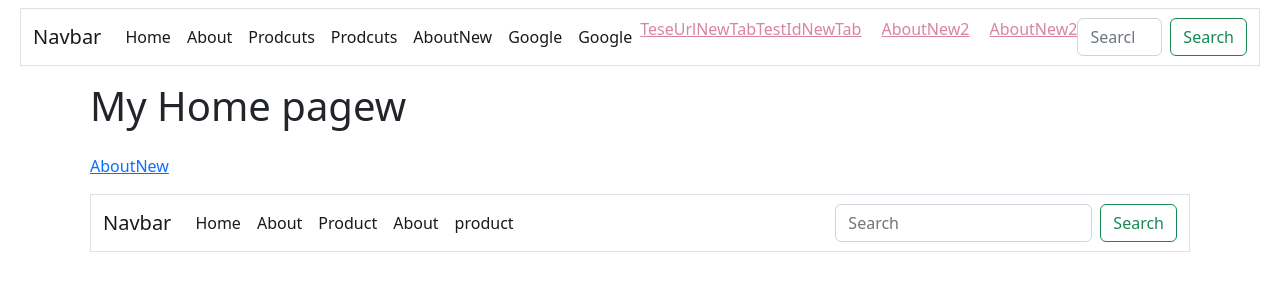
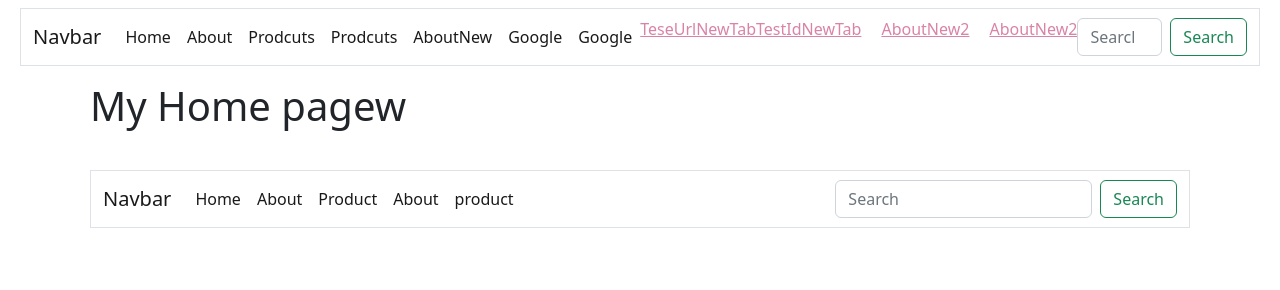
Before and after one commit to webbuildershopiana/myweb23080202, a plain HTML site: page index.html in a window 1280 px wide. Drawn offline with nearby package versions, Linux system fonts and the light colour scheme.

Commit message:
171d644f-7536-4f2c-b751-4f2e64a1766f

```diff
--- a/index.html
+++ b/index.html
@@ -125,11 +125,7 @@
    </div>
   </div>
   <div class="container">
-   <div id="i7evg" class="row p-2 row-cols-1 row-cols-sm-2 row-cols-md-1">
-    <div id="i6h8c" class="col">
-     <a new-tab target="_blank" url="" href="" link-type="url" id="ibuph">AboutNew</a>
-    </div>
-   </div>
+   <div id="i7evg" class="row p-2 row-cols-1 row-cols-sm-2 row-cols-md-1"></div>
   </div>
   <div class="container">
    <div class="row p-2 row-cols-1 row-cols-sm-2 row-cols-md-1">
@@ -144,7 +140,7 @@
         <ul class="navbar-nav me-auto mb-2 mb-lg-0">
          <li id="i89ppw" class="nav-item"><a aria-current="page" href="#" id="iinwes" class="nav-link active">Home</a></li>
          <li id="ivau3m" class="nav-item"><a new-tab page="page://3ojbql9JkQVQqEygb" name="About" slug="about" target="_blank" href="//myweb-shopiana-webbuilder-production.vercel.app/about.html" link-type="page" id="i1qemr" class="nav-link active">About</a></li>
-         <li id="i54ja1" class="nav-item"><a page="page://oyjS6WKq9n2TC4x6Ds" name="Products" slug="products" href="//myweb-shopiana-webbuilder-production.vercel.app/products.html" new-tab link-type="page" id="i2a9ds" class="nav-link active">Product</a></li>
+         <li id="i54ja1" class="nav-item"><a new-tab page="page://oyjS6WKq9n2TC4x6Ds" name="Products" slug="products" target="_blank" href="//myweb-shopiana-webbuilder-production.vercel.app/products.html" link-type="page" id="i2a9ds" class="nav-link active">Product</a></li>
          <li id="i3ptz8" class="nav-item"><a page="page://3ojbql9JkQVQqEygb" name="About" slug="about" href="//myweb-shopiana-webbuilder-production.vercel.app/about.html" link-type="page" id="iyrk2k" class="nav-link active">About</a></li>
          <li id="iruaoy" class="nav-item"><a page="page://oyjS6WKq9n2TC4x6Ds" name="Products" slug="products" href="//myweb-shopiana-webbuilder-production.vercel.app/products.html" link-type="page" id="idppvd" class="nav-link active">product</a></li>
          <li class="nav-item"></li>
```
